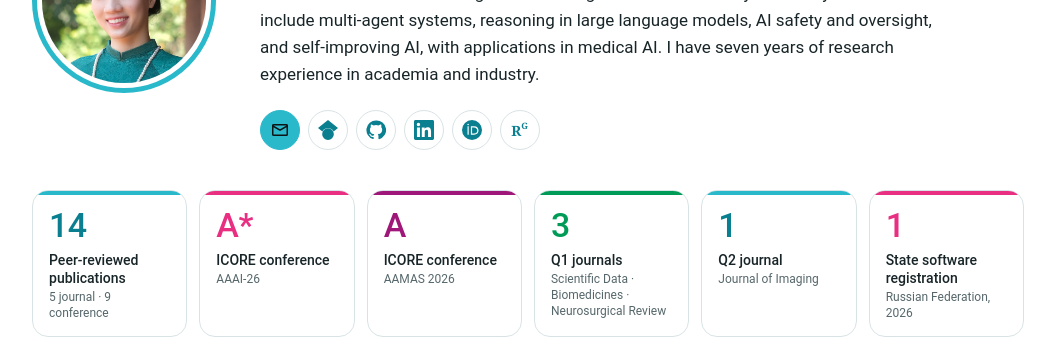
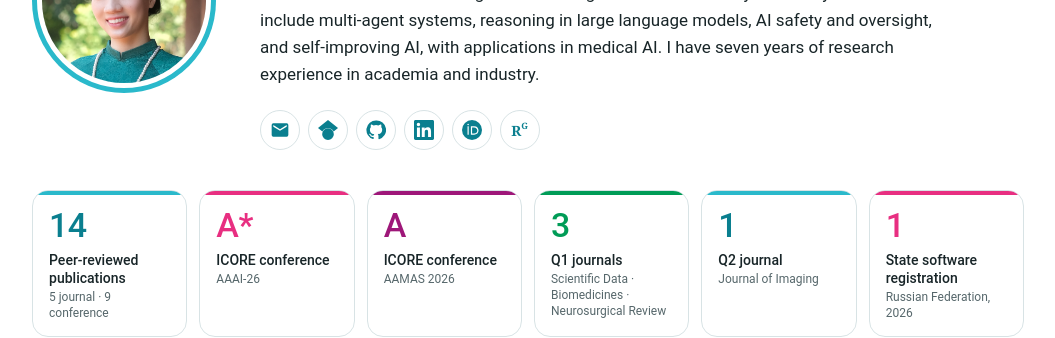
Before and after one commit to luumsk/luumsk.github.io, a Jekyll site: the page built from index.html, in a window 1280 px wide and 900 px high. Shown: the part 269-607 px from the top of the window, without its empty margins (112-1167 px from the left). Built offline with Jekyll 4.4.1, drawn with Linux system fonts in a browser that asks for light colours; some web fonts are replaced.

Commit message:
update email icon and title text

```diff
--- a/_includes/footer.html
+++ b/_includes/footer.html
@@ -5,9 +5,8 @@
         <p>Open to research collaborations on agentic AI, LLM reliability, and medical imaging.</p>
       </div>
       <div class="actions" style="margin-top:0">
-        <a class="btn filled icon js-email" href="#contact" data-u="luumsk" data-d="gmail" data-t="com" aria-label="Email" title="Email"><span class="ms">mail</span></a>
         {% include social-icons.html %}
-        {% if site.posts.size > 0 %}<a class="btn icon" href="/blog/feed.xml" aria-label="RSS feed" title="RSS feed"><span class="ms">rss_feed</span></a>{% endif %}
+        {% if site.posts.size > 0 %}<a class="btn icon" href="/blog/feed.xml" aria-label="RSS feed" title="RSS feed"><svg viewBox="0 0 24 24" aria-hidden="true"><circle cx="5" cy="19" r="2.5"/><path d="M2.5 9.5v3.25a8.75 8.75 0 0 1 8.75 8.75h3.25A12 12 0 0 0 2.5 9.5Zm0-6.5v3.25A15.25 15.25 0 0 1 17.75 21.5H21A18.5 18.5 0 0 0 2.5 3Z"/></svg></a>{% endif %}
       </div>
     </div>
     <div class="wrap copy">© <span id="y">{{ site.time | date: "%Y" }}</span> Luu Minh Sao Khue</div>
--- a/_includes/social-icons.html
+++ b/_includes/social-icons.html
@@ -1,3 +1,5 @@
+<a class="btn icon js-email" href="#contact" data-u="luumsk" data-d="gmail" data-t="com" aria-label="Email" title="Email">
+  <svg viewBox="0 0 24 24" aria-hidden="true"><path d="M20 4H4a2 2 0 0 0-2 2v12a2 2 0 0 0 2 2h16a2 2 0 0 0 2-2V6a2 2 0 0 0-2-2Zm0 4-8 5-8-5V6l8 5 8-5v2Z"/></svg></a>
 {% if site.scholar_url and site.scholar_url != "" %}<a class="btn icon" href="{{ site.scholar_url }}" target="_blank" rel="noopener" aria-label="Google Scholar" title="Google Scholar">
   <svg viewBox="0 0 24 24" aria-hidden="true"><path d="M5.242 13.769 0 9.5 12 0l12 9.5-5.242 4.269C17.548 11.249 14.978 9.5 12 9.5c-2.977 0-5.548 1.748-6.758 4.269ZM12 10a7 7 0 1 0 0 14 7 7 0 0 0 0-14Z"/></svg></a>{% endif %}
 <a class="btn icon" href="https://github.com/luumsk" target="_blank" rel="noopener" aria-label="GitHub" title="GitHub">
--- a/index.html
+++ b/index.html
@@ -61,7 +61,6 @@ layout: null
           in academia and industry.
         </p>
         <div class="actions">
-          <a class="btn filled icon js-email" href="#contact" data-u="luumsk" data-d="gmail" data-t="com" aria-label="Email" title="Email"><span class="ms">mail</span></a>
           {% include social-icons.html %}
         </div>
       </div>
```
Also changed, not shown: other parts of index.html (+1 -1 lines).
